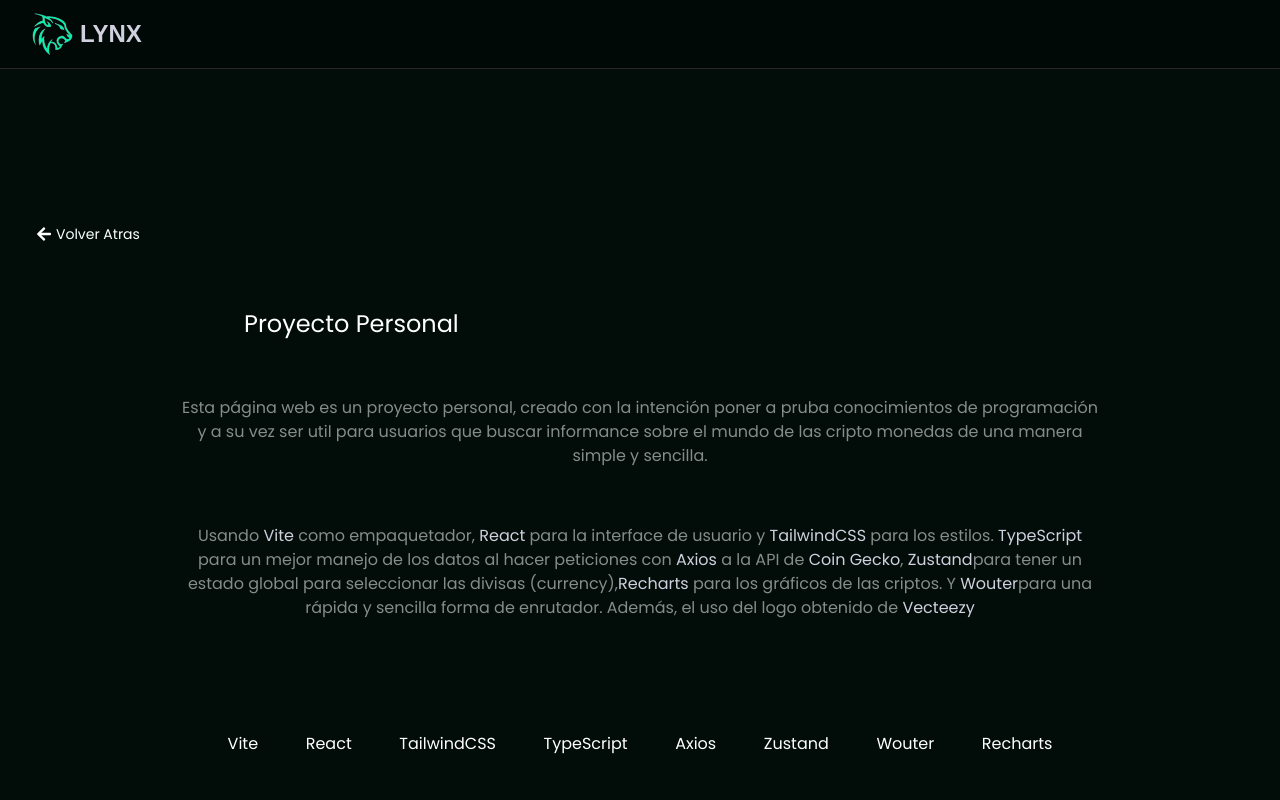
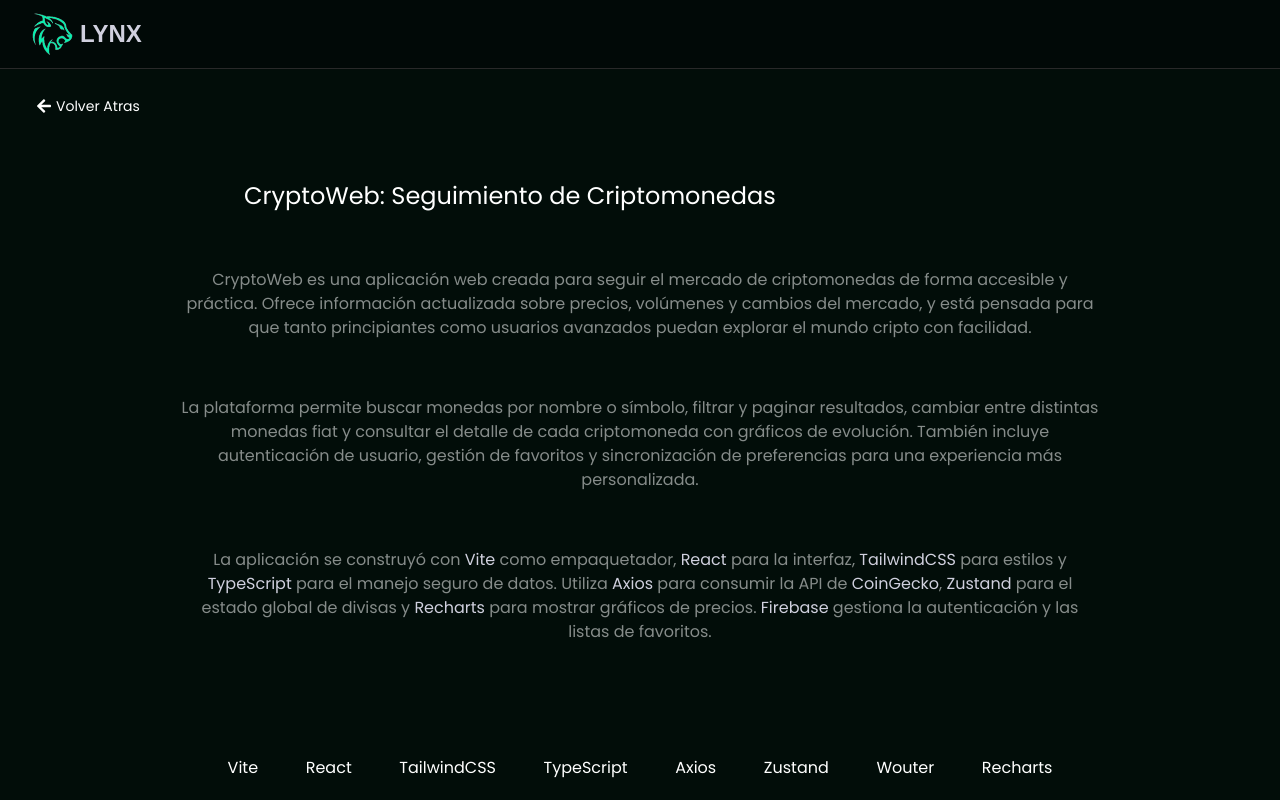
Before and after one commit to JuanMaCarreras/CryptoWeb, a React (Vite) app: page /description in a window 1280 px wide. Shown: the top 800 px of the page. Built offline with nearby package versions, Linux system fonts and the light colour scheme; no server answers; a web font is replaced by a local one.

Commit message:
update Description page

```diff
--- a/src/page/Description.tsx
+++ b/src/page/Description.tsx
@@ -7,7 +7,7 @@ export default function Description() {
   return (
     <>
       <article className='w-full'>
-        <section className='mt-32 pb-44'>
+        <section >
           <Link to='/'>
             <h2 className='text-sm flex items-center gap-1 hover:text-brightGreen transition duration-500'>
               <FaArrowLeft className='text-[1rem]'/> Volver Atras
@@ -15,14 +15,10 @@ export default function Description() {
           </Link>
 
           <div className='flex flex-col  space-y-14 mx-36 mt-16'>
-            <h1 className='ml-16 text-2xl'>Proyecto Personal</h1>
-            <p className='text-center text-textGray'>Esta página web es un proyecto personal, creado con la intención poner a pruba conocimientos de programación
-            y a su vez ser util para usuarios que buscar informance sobre el mundo de las cripto monedas de una manera simple y sencilla.
-            </p>
-            <p className='text-center text-textGray'>Usando <span className='text-logoText'>Vite</span> como empaquetador,  <span className='text-logoText'>React</span> para la interface de usuario y <span className='text-logoText'>TailwindCSS</span> para los estilos. <span className='text-logoText'>TypeScript</span> para un mejor
-              manejo de los datos al hacer peticiones con <span className='text-logoText'>Axios</span> a la API de <span className='text-logoText'>Coin Gecko</span>, <span className='text-logoText'>Zustand</span>para tener un estado global para seleccionar las divisas (currency),<span className='text-logoText'>Recharts</span> para los gráficos de las criptos. Y <span className='text-logoText'>Wouter</span>
-              para una rápida y sencilla forma de enrutador. Además, el uso del logo obtenido de <span className='text-logoText'>Vecteezy</span>
-            </p>
+            <h1 className='ml-16 text-2xl'>CryptoWeb: Seguimiento de Criptomonedas</h1>
+            <p className='text-center text-textGray'>CryptoWeb es una aplicación web creada para seguir el mercado de criptomonedas de forma accesible y práctica. Ofrece información actualizada sobre precios, volúmenes y cambios del mercado, y está pensada para que tanto principiantes como usuarios avanzados puedan explorar el mundo cripto con facilidad.</p>
+            <p className='text-center text-textGray'>La plataforma permite buscar monedas por nombre o símbolo, filtrar y paginar resultados, cambiar entre distintas monedas fiat y consultar el detalle de cada criptomoneda con gráficos de evolución. También incluye autenticación de usuario, gestión de favoritos y sincronización de preferencias para una experiencia más personalizada.</p>
+            <p className='text-center text-textGray'>La aplicación se construyó con <span className='text-logoText'>Vite</span> como empaquetador, <span className='text-logoText'>React</span> para la interfaz, <span className='text-logoText'>TailwindCSS</span> para estilos y <span className='text-logoText'>TypeScript</span> para el manejo seguro de datos. Utiliza <span className='text-logoText'>Axios</span> para consumir la API de <span className='text-logoText'>CoinGecko</span>, <span className='text-logoText'>Zustand</span> para el estado global de divisas y <span className='text-logoText'>Recharts</span> para mostrar gráficos de precios. <span className='text-logoText'>Firebase</span> gestiona la autenticación y las listas de favoritos.</p>
             <ul className='flex justify-evenly pt-14'>
               <li>
                <a href='https://vitejs.dev/' target='_blank' rel='noopener noreferrer' className='hover:underline  hover:text-brightGreen  transition duration-500'>Vite</a>
```
